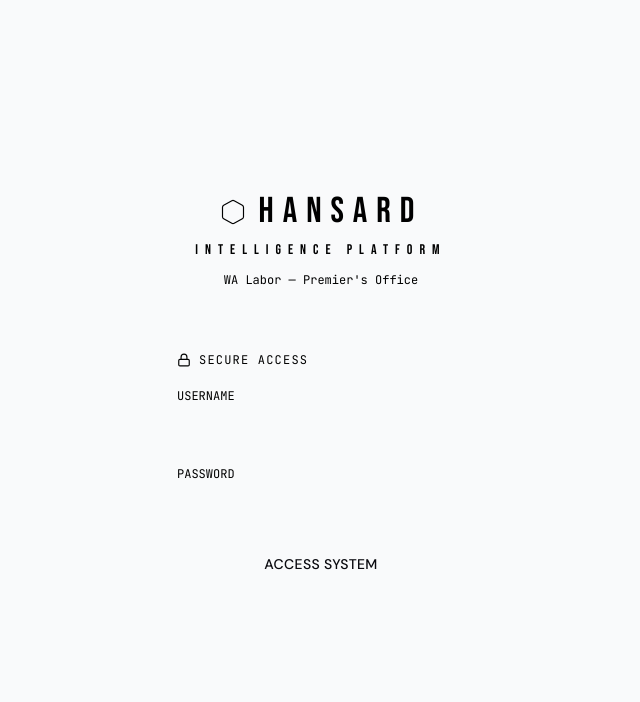
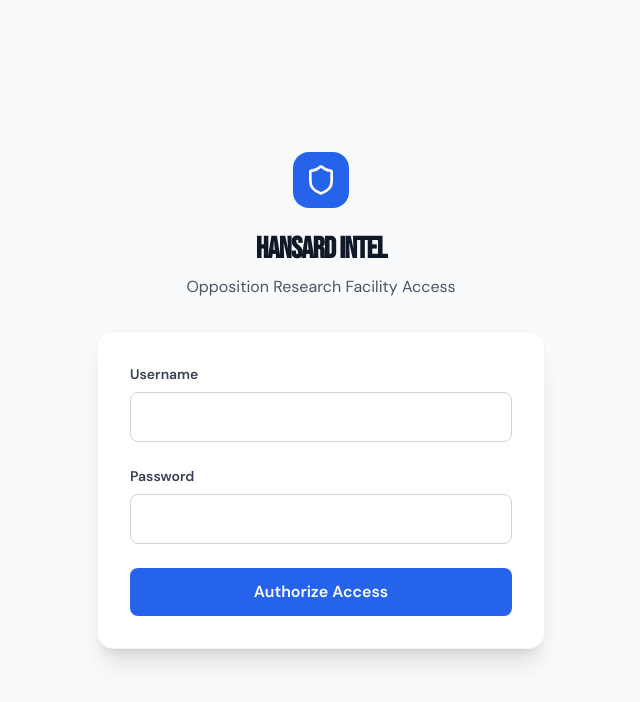
Before and after one commit to coastsideg/hansard-intel, a React (Vite) app in the folder frontend/: page /login in a window 1280 px wide. Shown: the top 702 px of the page, without its empty margins (319-959 px from the left). Built offline with nearby package versions, Linux system fonts and the light colour scheme.

Commit message:
Update Login.tsx

```diff
--- a/frontend/src/pages/Login.tsx
+++ b/frontend/src/pages/Login.tsx
@@ -1,100 +1,59 @@
-import { useState } from 'react'
-import { useNavigate } from 'react-router-dom'
-import { useAuthStore } from '../stores/auth'
-import { Hexagon, Lock } from 'lucide-react'
+import React, { useState } from 'react';
+import { useNavigate } from 'react-router-dom';
+import { useAuthStore } from '../stores/auth';
+import { Shield, Loader2 } from 'lucide-react';
 
 export default function Login() {
-  const [username, setUsername] = useState('')
-  const [password, setPassword] = useState('')
-  const [error, setError] = useState('')
-  const [loading, setLoading] = useState(false)
-  const login = useAuthStore((s) => s.login)
-  const navigate = useNavigate()
+  const [username, setUsername] = useState('');
+  const [password, setPassword] = useState('');
+  const { login, loading, error } = useAuthStore();
+  const navigate = useNavigate();
 
   const handleSubmit = async (e: React.FormEvent) => {
-    e.preventDefault()
-    setLoading(true)
-    setError('')
-    try {
-      await login(username, password)
-      navigate('/dashboard')
-    } catch {
-      setError('Invalid credentials')
-    } finally {
-      setLoading(false)
+    e.preventDefault();
+    const success = await login(username, password);
+    if (success) {
+      navigate('/');
     }
-  }
+  };
 
   return (
-    <div className="min-h-screen flex items-center justify-center" style={{ background: 'var(--intel-black)' }}>
-      {/* Background grid */}
-      <div className="absolute inset-0 opacity-5" style={{
-        backgroundImage: 'linear-gradient(var(--intel-gold) 1px, transparent 1px), linear-gradient(90deg, var(--intel-gold) 1px, transparent 1px)',
-        backgroundSize: '40px 40px',
-      }} />
-
-      <div className="relative z-10 w-full max-w-sm px-6">
-        {/* Logo */}
-        <div className="text-center mb-10">
-          <div className="flex items-center justify-center gap-3 mb-2">
-            <Hexagon size={28} style={{ color: 'var(--intel-gold)' }} strokeWidth={1} />
-            <span className="font-display text-4xl tracking-widest" style={{ color: 'var(--intel-gold)', letterSpacing: '0.25em' }}>
-              HANSARD
-            </span>
+    <div className="min-h-screen bg-gray-50 flex items-center justify-center p-6">
+      <div className="max-w-md w-full">
+        <div className="text-center mb-8">
+          <div className="inline-block bg-blue-600 p-3 rounded-2xl mb-4">
+            <Shield className="text-white" size={32} />
           </div>
-          <div className="font-display text-sm tracking-widest" style={{ color: 'var(--intel-muted)', letterSpacing: '0.5em' }}>
-            INTELLIGENCE PLATFORM
-          </div>
-          <div className="mt-3 text-xs font-mono" style={{ color: 'var(--intel-muted)' }}>
-            WA Labor — Premier's Office
-          </div>
+          <h1 className="text-3xl font-bold text-gray-900 tracking-tight">HANSARD INTEL</h1>
+          <p className="text-gray-600 mt-2">Opposition Research Facility Access</p>
         </div>
 
-        {/* Form */}
-        <div className="intel-card rounded-lg p-6">
-          <div className="flex items-center gap-2 mb-5">
-            <Lock size={14} style={{ color: 'var(--intel-gold)' }} />
-            <span className="text-xs font-mono tracking-widest" style={{ color: 'var(--intel-muted)' }}>SECURE ACCESS</span>
-          </div>
-
-          <form onSubmit={handleSubmit} className="space-y-4">
+        <div className="bg-white p-8 rounded-2xl shadow-xl border border-gray-100">
+          <form onSubmit={handleSubmit} className="space-y-6">
             <div>
-              <label className="block text-xs font-mono mb-1.5" style={{ color: 'var(--intel-muted)' }}>USERNAME</label>
+              <label className="block text-sm font-semibold text-gray-700 mb-2">Username</label>
               <input
                 type="text"
                 value={username}
                 onChange={(e) => setUsername(e.target.value)}
-                className="w-full px-3 py-2.5 rounded text-sm font-body outline-none transition-all"
-                style={{
-                  background: 'var(--intel-black)',
-                  border: '1px solid var(--intel-border)',
-                  color: '#e8e8f0',
-                }}
-                onFocus={(e) => e.target.style.borderColor = 'var(--intel-gold)'}
-                onBlur={(e) => e.target.style.borderColor = 'var(--intel-border)'}
+                className="w-full p-3 border border-gray-300 rounded-lg outline-none transition-all"
                 required
               />
             </div>
+
             <div>
-              <label className="block text-xs font-mono mb-1.5" style={{ color: 'var(--intel-muted)' }}>PASSWORD</label>
+              <label className="block text-sm font-semibold text-gray-700 mb-2">Password</label>
               <input
                 type="password"
                 value={password}
                 onChange={(e) => setPassword(e.target.value)}
-                className="w-full px-3 py-2.5 rounded text-sm font-body outline-none transition-all"
-                style={{
-                  background: 'var(--intel-black)',
-                  border: '1px solid var(--intel-border)',
-                  color: '#e8e8f0',
-                }}
-                onFocus={(e) => e.target.style.borderColor = 'var(--intel-gold)'}
-                onBlur={(e) => e.target.style.borderColor = 'var(--intel-border)'}
+                className="w-full p-3 border border-gray-300 rounded-lg outline-none transition-all"
                 required
               />
             </div>
 
             {error && (
-              <div className="text-xs font-mono py-2 px-3 rounded" style={{ background: 'rgba(230,57,70,0.1)', color: 'var(--intel-red)', border: '1px solid rgba(230,57,70,0.2)' }}>
+              <div className="p-3 bg-red-50 border border-red-100 text-red-600 text-sm rounded-lg">
                 {error}
               </div>
             )}
@@ -102,18 +61,13 @@ export default function Login() {
             <button
               type="submit"
               disabled={loading}
-              className="w-full py-2.5 rounded text-sm font-medium tracking-wide transition-all mt-2"
-              style={{
-                background: loading ? 'rgba(201,168,76,0.3)' : 'var(--intel-gold)',
-                color: loading ? 'rgba(0,0,0,0.5)' : '#0a0a0f',
-                cursor: loading ? 'not-allowed' : 'pointer',
-              }}
+              className="w-full py-3 bg-blue-600 text-white font-bold rounded-lg hover:bg-blue-700 disabled:bg-blue-300 transition-colors flex items-center justify-center gap-2"
             >
-              {loading ? 'AUTHENTICATING...' : 'ACCESS SYSTEM'}
+              {loading ? <Loader2 className="animate-spin" size={20} /> : 'Authorize Access'}
             </button>
           </form>
         </div>
       </div>
     </div>
-  )
+  );
 }
```
